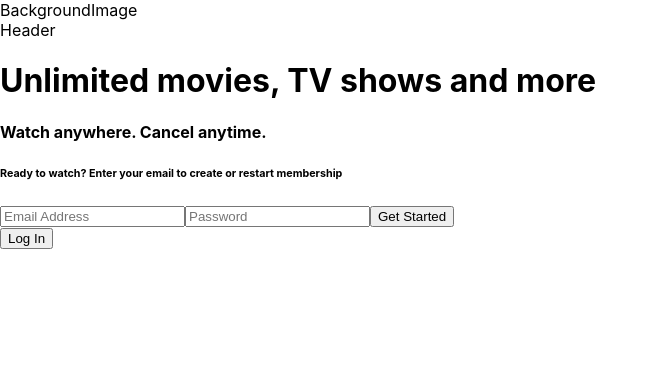
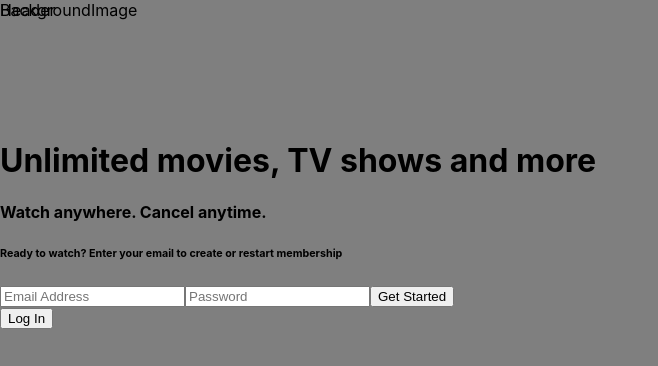
Before and after one commit to vtorresm/netflix-ui, a React (Create React App) app: page /signup in a window 1280 px wide. Shown: the top 366 px of the page, without its empty margins (0-658 px from the left). Built offline with nearby package versions, Linux system fonts and the light colour scheme; the HTML template or start-up script is replaced by a standard one.

Commit message:
Trabajando en el Signup

```diff
--- a/src/pages/Signup.jsx
+++ b/src/pages/Signup.jsx
@@ -7,6 +7,7 @@ export default function Signup() {
   return (
     <Container>
       <BackgroundImage />
+      <div className='content'>
         <Header />
         <div className='body flex column a-center j-center'>
           <div className='text flex column'>
@@ -16,15 +17,28 @@ export default function Signup() {
               Ready to watch? Enter your email to create or restart membership
             </h6>
           </div>
-        <div className="form">
-          <input type="email" placeholder='Email Address' name="email" />
-          <input type="password" placeholder='Password' name="password" />
+          <div className='form'>
+            <input type='email' placeholder='Email Address' name='email' />
+            <input type='password' placeholder='Password' name='password' />
             <button>Get Started</button>
           </div>
           <button>Log In</button>
+        </div>
       </div>
     </Container>
   );
 }
 
-const Container = styled.div``;
+const Container = styled.div`
+  position: relative;
+  .content {
+    position: absolute;
+    top: 0;
+    left: 0;
+    background-color: rgba(0, 0, 0, 0.5);
+    height: 100vh;
+    width: 100vw;
+    display: grid;
+    grid-template-rows: 15vh 85vh;
+  }
+`;
```
Lines whose indentation alone changed are shown as unchanged.
